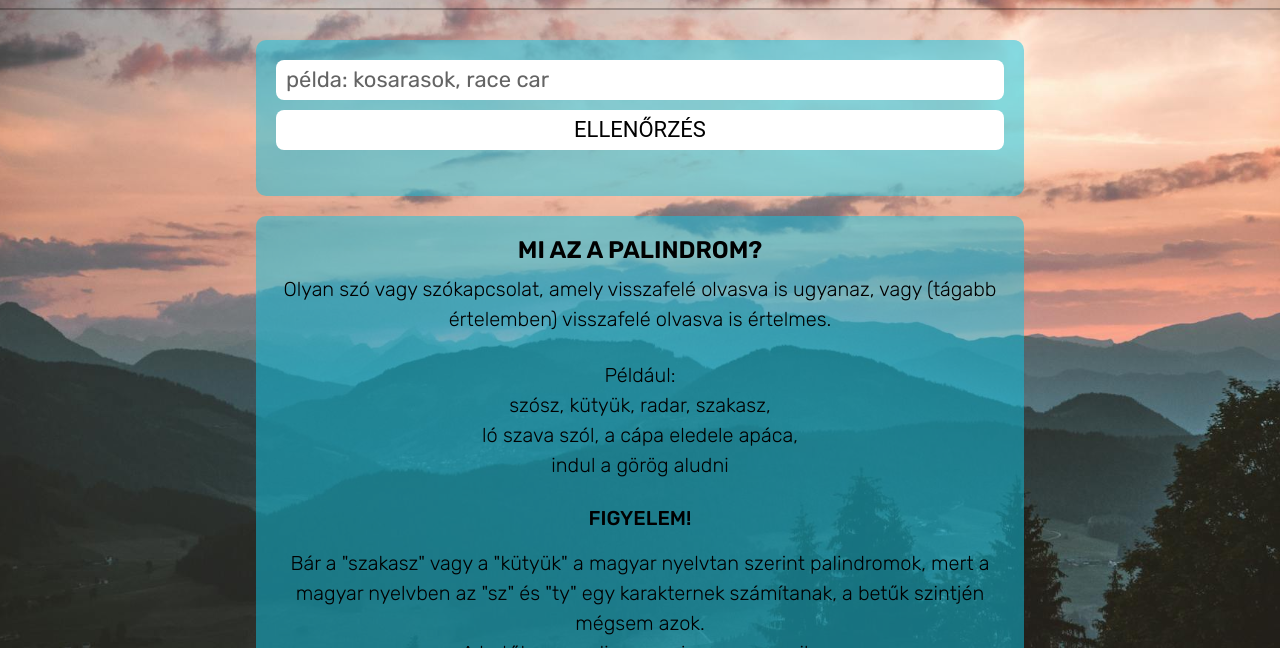
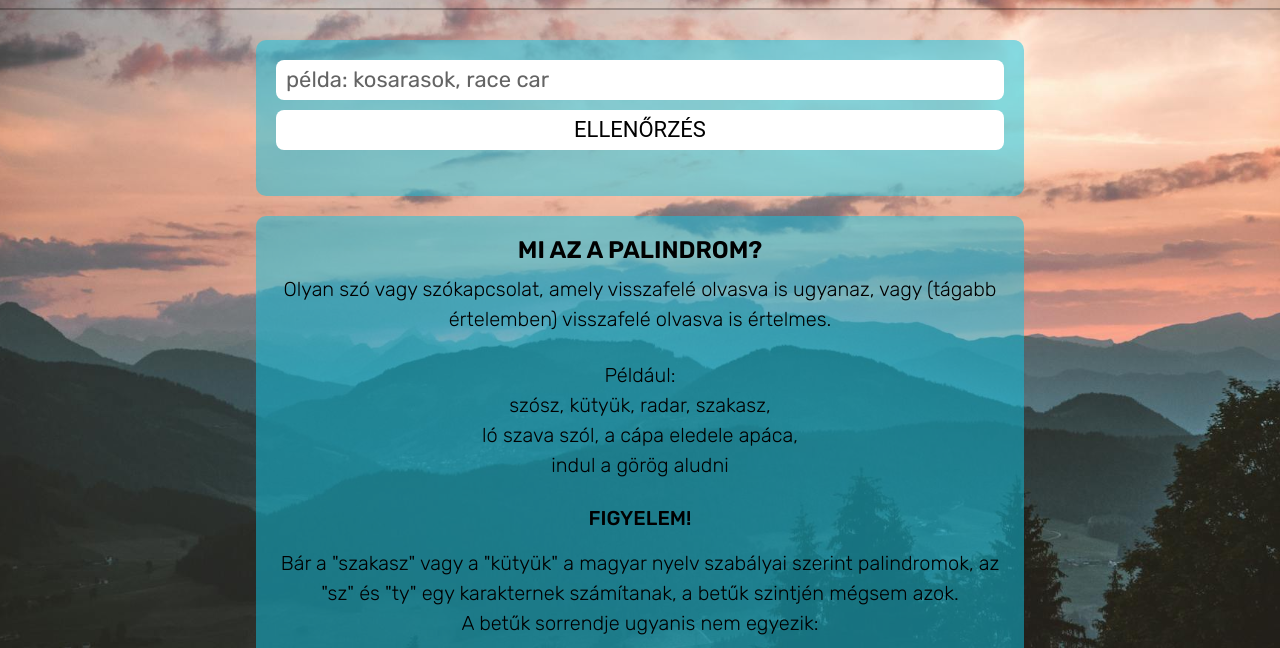
Before and after one commit to VGAisdead/webdev_projektek, a plain HTML site: page public/projects/palindrome-checker/palindrome.html in a window 1280 px wide. Shown: the part 152-800 px from the top of the page. Drawn offline with nearby package versions, Linux system fonts and the light colour scheme.

Commit message:
Add files via upload

```diff
--- a/public/projects/palindrome-checker/palindrome.html
+++ b/public/projects/palindrome-checker/palindrome.html
@@ -112,8 +112,8 @@
                 <br>
             <h3 class="text-uppercase lead fw-medium">Figyelem!</h3>
             <p class="lead">
-                Bár a "szakasz" vagy a "kütyük" a magyar nyelvtan szerint palindromok, mert a magyar
-                nyelvben az "sz" és "ty" egy karakternek számítanak, a betűk szintjén mégsem azok.
+                Bár a "szakasz" vagy a "kütyük" a magyar nyelv szabályai szerint palindromok, az "sz" és "ty" egy
+                karakternek számítanak, a betűk szintjén mégsem azok.
                 <br>
                 A betűk sorrendje ugyanis nem egyezik:
             <ul>
```
